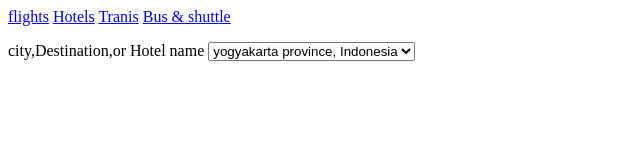
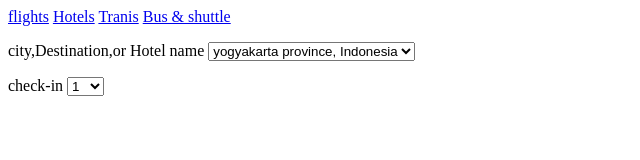
Before and after one commit to lindyandreina/antoniatonia.github.io, a plain HTML site: page hotels.html in a window 1280 px wide. Shown: the whole page, without its empty margins (0-640 px from the left). Drawn offline with Linux system fonts and the light colour scheme.

Commit message:
Update hotels.html

```diff
--- a/hotels.html
+++ b/hotels.html
@@ -19,6 +19,43 @@
 
                 </select>
             </p>
+            <p>
+                <label for="check-in">check-in</label>
+                <select name="check-in">
+                    <option>1</option>
+                    <option>2</option>
+                    <option>3</option>
+                    <option>4</option>
+                    <option>5</option>
+                    <option>6</option>
+                    <option>7</option>
+                    <option>8</option>
+                    <option>9</option>
+                    <option>10</option>
+                    <option>11</option>
+                    <option>12</option>
+                    <option>13</option>
+                    <option>14</option>
+                    <option>15</option>
+                    <option>16</option>
+                    <option>17</option>
+                    <option>18</option>
+                    <option>19</option>
+                    <option>20</option>
+                    <option>21</option>
+                    <option>22</option>
+                    <option>23</option>
+                    <option>24</option>
+                    <option>25</option>
+                    <option>26</option>
+                    <option>27</option>
+                    <option>28</option>
+                    <option>29</option>
+                    <option>30</option>
+                    <option>31</option>
+                </select>
+            </p>
+
 
         </form>
     </body>
```
